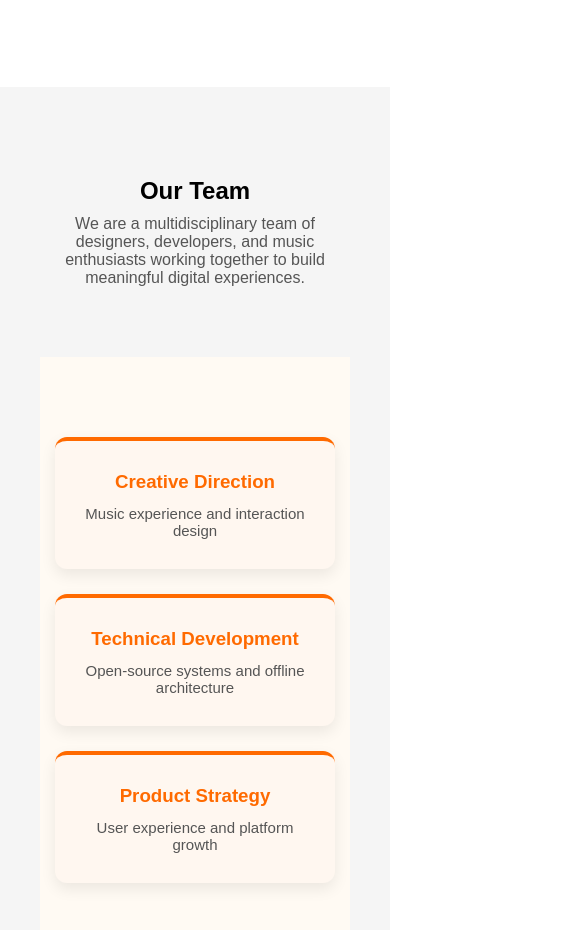
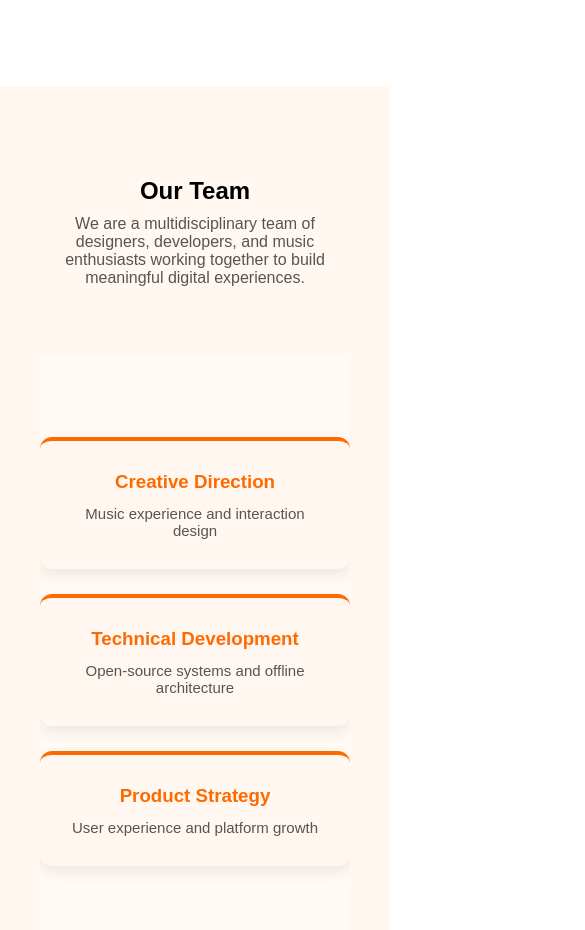
Before and after one commit to AishaJunaid20/internship-01, a plain HTML site: page about.html in a window 390 px wide. Shown: the part 1067-1997 px from the top of the page, 585 px wide, since content can reach past the window. Drawn offline with Linux system fonts and the light colour scheme.

Commit message:
Update style.css

```diff
--- a/style.css
+++ b/style.css
@@ -671,7 +671,7 @@
 
 /* Team Section */
 .about-team-clean {
-  background-color: #f5f5f5;
+  background-color:#fff7f0 ;
   padding: 90px 20px;
   text-align: center;
 }
@@ -733,6 +733,8 @@
   justify-content: center;
   margin: 70px 0;
   flex-wrap: wrap;
+
+
 }
 
 .feature-box {
@@ -1049,3 +1051,76 @@
     padding: 35px 25px;
   }
 }
+/* =====================================
+   MOBILE HORIZONTAL SCROLL FIX
+   (NO COLORS / NO FONTS CHANGED)
+===================================== */
+
+/* Prevent horizontal scroll globally */
+html, body {
+  max-width: 100%;
+  overflow-x: hidden;
+}
+
+/* Ensure all sections stay inside screen */
+section,
+.hero,
+.features,
+.about,
+.newsletter,
+.testimonials,
+.footer,
+.product-details,
+.contact-section,
+.terms-content {
+  max-width: 100%;
+  overflow-x: hidden;
+}
+
+/* Fix cards & boxes overflow on mobile */
+@media (max-width: 768px) {
+
+  * {
+    max-width: 100%;
+  }
+
+  .feature-card,
+  .testimonial-card,
+  .team-cards .card,
+  .feature-box,
+  .product-box,
+  .role-box {
+    width: 100%;
+    box-sizing: border-box;
+  }
+
+  /* Fix grid overflow */
+  .about-layout,
+  .product-grid,
+  .contact-grid,
+  .team-roles {
+    width: 100%;
+    overflow-x: hidden;
+  }
+
+  /* Fix forms causing overflow */
+  input,
+  textarea,
+  button {
+    max-width: 100%;
+    box-sizing: border-box;
+  }
+
+  /* Newsletter input fix */
+  .subscribe-box,
+  .newsletter form {
+    width: 100%;
+  }
+}
+
+/* Extra safety for very small devices */
+@media (max-width: 480px) {
+  body {
+    overflow-x: hidden;
+  }
+}
```
